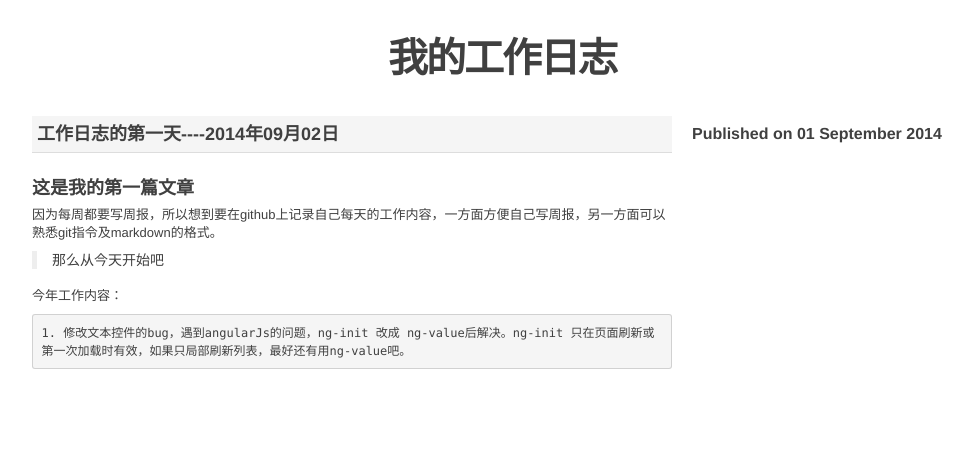
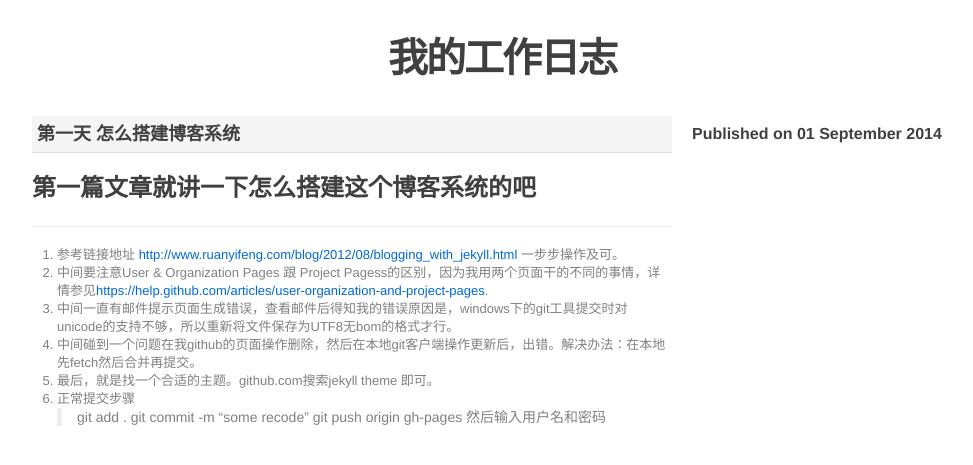
Before and after one commit to bjfuzzj/workdiary, a Jekyll site: the page built from _posts/2014/2014-09-01-9月1日.md, in a window 1280 px wide. Shown: the top 465 px of the page, without its empty margins (138-1111 px from the left). Built offline with Jekyll 4.4.1, drawn with Linux system fonts in a browser that asks for light colours; Markdown is read by kramdown in place of the engine named in the settings.

Commit message:
new posts

```diff
--- a/_posts/2014/2014-09-01-9月1日.md
+++ b/_posts/2014/2014-09-01-9月1日.md
@@ -1,14 +1,21 @@
 ---
 layout: default
-title: 工作日志的第一天----2014年09月02日
+title: 第一天 怎么搭建博客系统
 ---
 
-###这是我的第一篇文章
 
-因为每周都要写周报，所以想到要在github上记录自己每天的工作内容，一方面方便自己写周报，另一方面可以熟悉git指令及markdown的格式。
 
->那么从今天开始吧
+##第一篇文章就讲一下怎么搭建这个博客系统的吧
 
-今年工作内容：
+------------
 
-    1. 修改文本控件的bug，遇到angularJs的问题，ng-init 改成 ng-value后解决。ng-init 只在页面刷新或第一次加载时有效，如果只局部刷新列表，最好还有用ng-value吧。
+1. 参考链接地址 [http://www.ruanyifeng.com/blog/2012/08/blogging_with_jekyll.html](http://www.ruanyifeng.com/blog/2012/08/blogging_with_jekyll.html) 一步步操作及可。
+2. 中间要注意User & Organization Pages 跟 Project Pagess的区别，因为我用两个页面干的不同的事情，详情参见[https://help.github.com/articles/user-organization-and-project-pages](https://help.github.com/articles/user-organization-and-project-pages).
+3. 中间一直有邮件提示页面生成错误，查看邮件后得知我的错误原因是，windows下的git工具提交时对unicode的支持不够，所以重新将文件保存为UTF8无bom的格式才行。
+4. 中间碰到一个问题在我github的页面操作删除，然后在本地git客户端操作更新后，出错。解决办法：在本地先fetch然后合并再提交。
+5. 最后，就是找一个合适的主题。github.com搜索jekyll theme 即可。
+6. 正常提交步骤
+> git add .
+> git commit -m "some recode"
+> git push origin gh-pages
+> 然后输入用户名和密码
```
Also changed, not shown: _posts/2014/2014-09-02-9月2日.md (+8 -2 lines).
